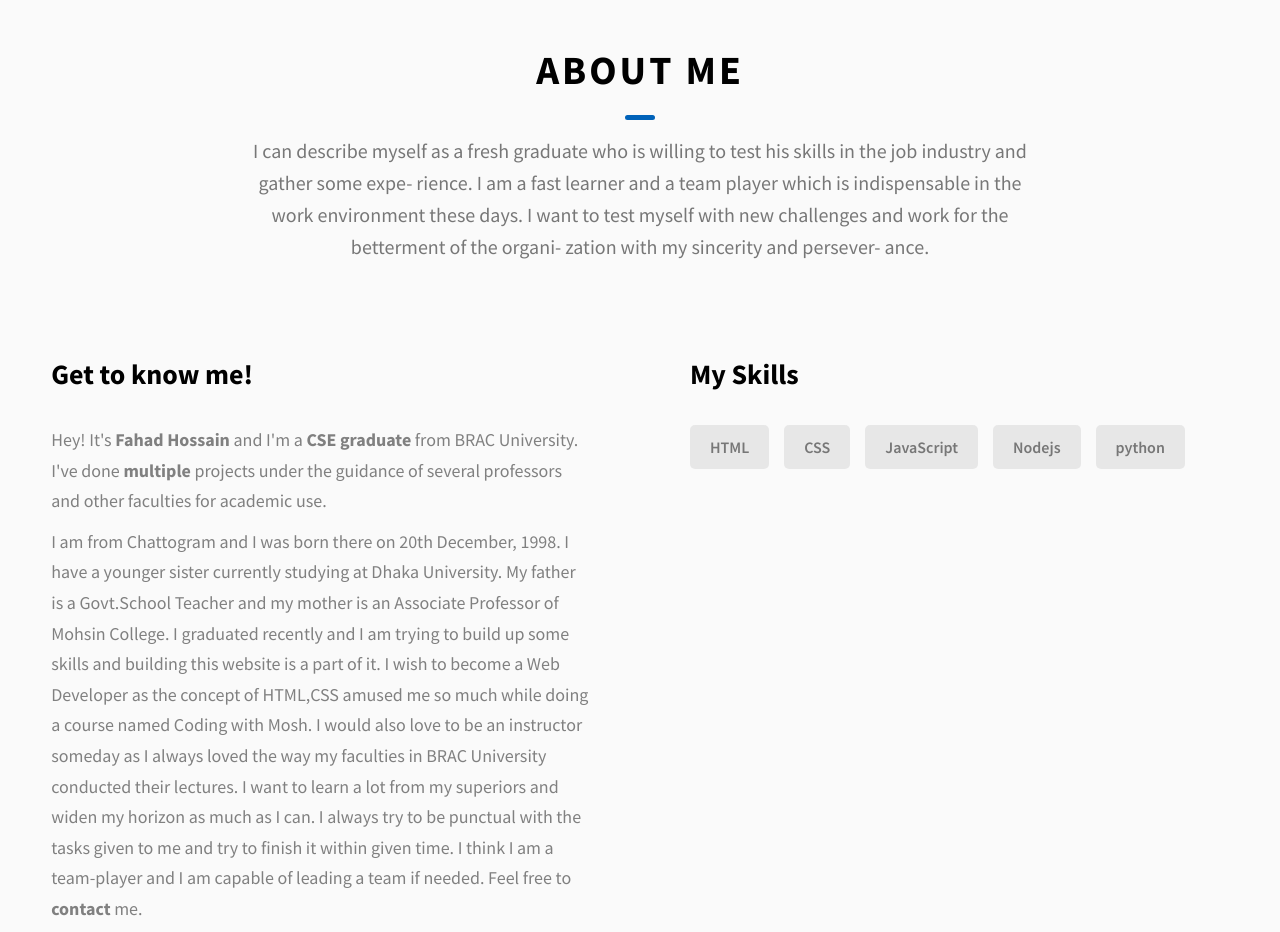
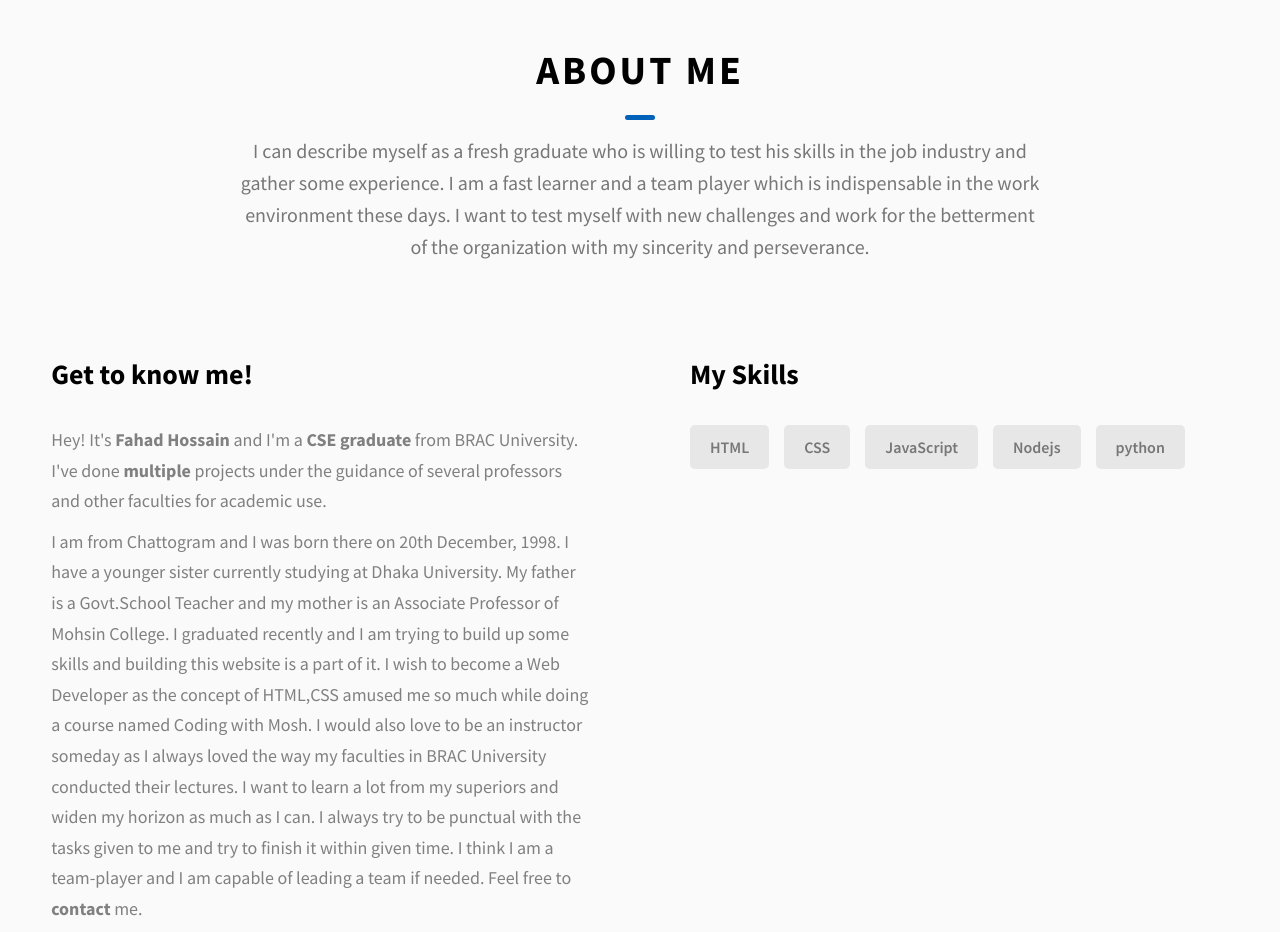
Before and after one commit to Fahad16301139/Fahad16301139.github.io, a website: page index.html in a window 1280 px wide. Shown: the part 880-1812 px from the top of the page. Drawn offline with Linux system fonts and the light colour scheme.

Commit message:
Update index.html

```diff
--- a/index.html
+++ b/index.html
@@ -134,14 +134,11 @@
           <span class="heading-sec__main">About Me</span>
           <span class="heading-sec__sub">
             I can describe myself as a fresh graduate who is willing to test his skills in
-the job industry and gather some expe-
-rience. I am a fast learner and a team
+the job industry and gather some experience. I am a fast learner and a team
 player which is indispensable in the
 work environment these days. I want
 to test myself with new challenges and
-work for the betterment of the organi-
-zation with my sincerity and persever-
-ance.
+work for the betterment of the organization with my sincerity and perseverance.
           </span>
         </h2>
         <div class="about__content">
```
